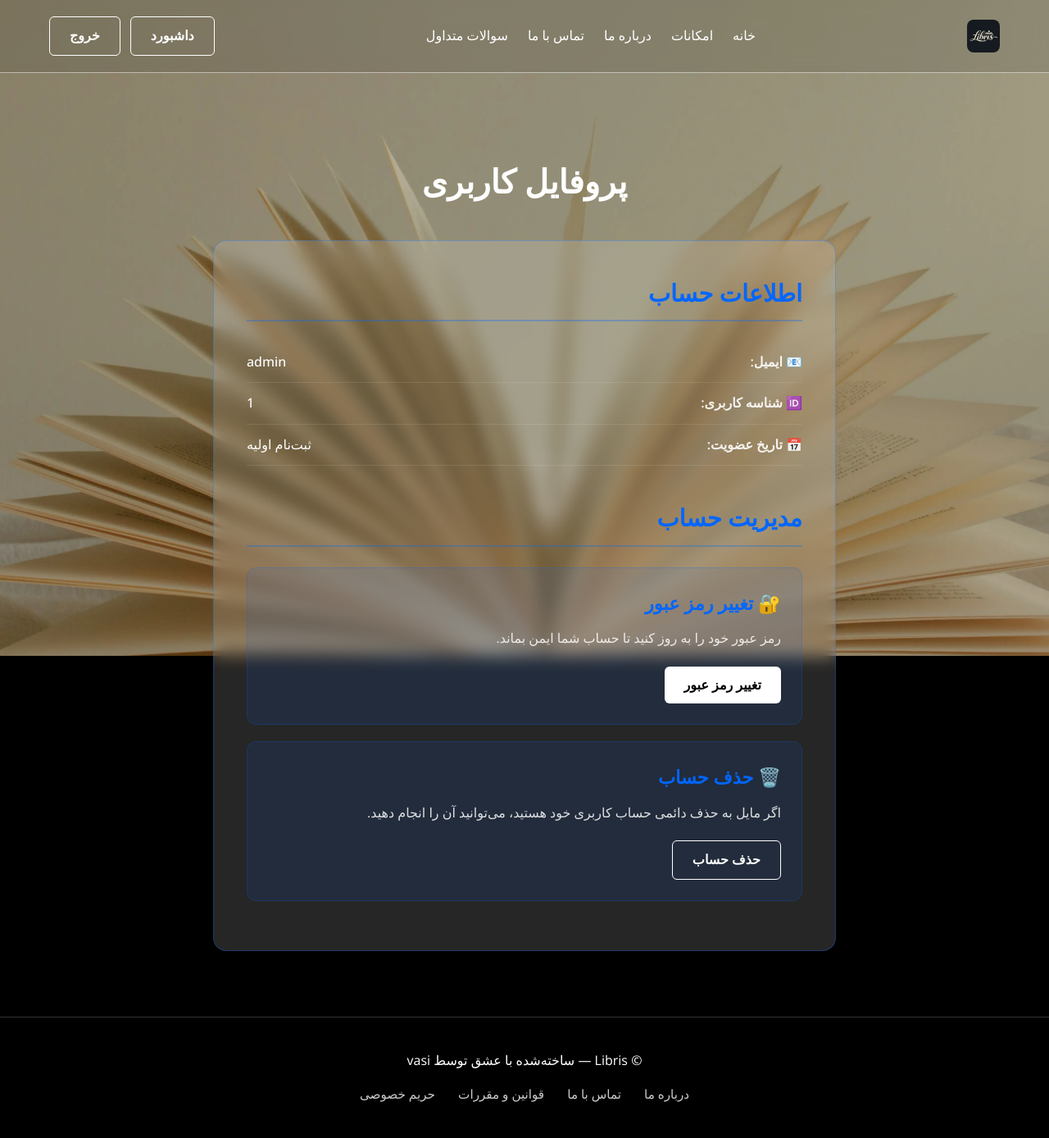
After one commit to MaedehSoleymani/Libris-your-personal-library, a Flask app: page /profile in a window 1280 px wide. The commit adds this page. Shown: the whole page at 82% size. Run offline with Flask 3, Linux system fonts and the light colour scheme; a user stored in the database is signed in.

Commit message:
adding profile and change_password html&css- refining flash message- password min=5

```diff
--- a/app.py
+++ b/app.py
@@ -23,7 +23,8 @@ def reset_db():
         with app.app_context():
             db.drop_all()
             db.create_all()
-            admin = User(email="admin", password="1234")
+            admin = User(email="admin")
+            admin.password= "1234"
             db.session.add(admin)
             db.session.commit()
         return "Database has been reset successfully. Admin user created."
@@ -74,19 +75,20 @@ def home():
 def login():
     try:
         if request.method == 'POST':
-            print("Form keys:", list(request.form.keys()))
-            print("Form data:", request.form)
             email = request.form.get('email')
             password = request.form.get('password')
-            print (email,password)
-            user= User.query.filter_by(email=email,password=password).first()
-            print (user)
-            if user:
+            user= User.query.filter_by(email=email).first()
+            if user and user.verify_password(password):
                 session['email'] = email
-                flash (f"welcome {user}","success")
+                print(f"user email: {email} - Password hash:{user.password_hash}")
+                flash ("با موفقیت وارد شدید.","success")
                 return redirect(url_for("dashboard"))
-            else:
-                return ("این نام کاربری وجود ندارد. آیا تمایل دارید اکانت بسازید؟")
+            elif user and not user.verify_password(password):
+                flash ("رمز عبور اشتباه است.", "error")
+                return redirect(url_for("dashboard"))
+            elif not user:
+                flash ("حساب کاربری‌ای با این ایمیل وجود ندارد.", "error")
+                return redirect(url_for("dashboard"))
     except Exception as e:
         return f"Error: {e}"
     return render_template('login.html')
@@ -102,13 +104,19 @@ def register():
     if request.method == "POST":
         email= request.form['email']
         password= request.form['password']
-        print (email,password)
-        print("Form keys:", list(request.form.keys()))
-        print("Form data:", request.form)
-        new_user= User (email=email, password=password)
-        print (new_user)
+        if len(password)<5:
+            flash("رمز عبور باید حداقل 5 کاراکتر باشد", "error")
+            return render_template("register.html")
+        existing_user= User.query.filter_by (email=email).first()
+        if existing_user:
+            flash ("حساب کاربری از قبل با این ایمیل وجود دارد.", "error")
+            return render_template("register.html")
+        new_user= User (email=email)
+        new_user.password= password
+        print(f"user email: {email} - Password hash:{new_user.password_hash}")
         db.session.add(new_user)
         db.session.commit()
+        flash ("حساب کاربری با موفقیت ساخته شد.", "success")
         return redirect (url_for("login"))
     return render_template("register.html")
 
@@ -137,6 +145,22 @@ def privacy_policy():
 @app.route ('/faq')
 def faq():
     return render_template ('faq.html')
+
+#-------------------------------------------
+#profile routes
+
+@app.route ('/profile')
+def profile():
+    user= User.query.filter_by (email=session['email']).first()
+    return render_template('profile.html',user=user)
+
+@app.route ('/delete_account')
+def delete_account():
+    pass
+
+@app.route ('/change_password')
+def change_password():
+    pass
 
 #-------------------------------------------
 #dashboard routes
--- a/static/css/privacy_policy.css
+++ b/static/css/privacy_policy.css
@@ -99,7 +99,7 @@ body::before {
   border-radius: 8px;
   padding: 25px;
   margin-top: 20px;
-  border-left: 4px solid #ff69b4;
+  border-left: 4px solid #0066ff;
 }
 
 .privacy-conclusion p {
--- /dev/null
+++ b/static/css/profile.css
@@ -0,0 +1,157 @@
+* {
+  margin: 0;
+  padding: 0;
+  box-sizing: border-box;
+  font-family: "Open Sans", sans-serif;
+}
+
+body {
+  direction: rtl;
+  min-height: 100vh;
+  background: #000;
+  color: #fff;
+  line-height: 1.6;
+}
+
+/* Background Image */
+body::before {
+  content: "";
+  position: fixed;
+  top: 0;
+  left: 0;
+  width: 100%;
+  height: 100%;
+  background-image: url("/static/images/login_bg.webp");
+  background-size: cover;
+  background-position: center;
+  background-repeat: no-repeat;
+  z-index: -1;
+}
+
+/* Container */
+.container {
+  max-width: 800px;
+  margin: 0 auto;
+  padding: 0 20px;
+}
+
+/* Sections */
+.section {
+  padding: 80px 0;
+  position: relative;
+}
+
+.profile-section {
+  padding: 100px 0 80px;
+  position: relative;
+}
+
+.section-title {
+  font-size: 2.5rem;
+  text-align: center;
+  margin-bottom: 40px;
+  color: #fff;
+}
+
+/* Profile Card */
+.profile-card {
+  background: rgba(255, 255, 255, 0.15);
+  backdrop-filter: blur(10px);
+  -webkit-backdrop-filter: blur(10px);
+  border: 1px solid rgba(0, 102, 255, 0.3); /* آبی شفاف */
+  border-radius: 16px;
+  padding: 40px;
+  display: grid;
+  gap: 40px;
+}
+
+/* Profile Info */
+.profile-info h2,
+.profile-actions h2 {
+  font-size: 1.8rem;
+  margin-bottom: 25px;
+  color: #0066ff; /* آبی اصلی */
+  padding-bottom: 10px;
+  border-bottom: 2px solid rgba(0, 102, 255, 0.3); /* آبی شفاف */
+}
+
+.info-item {
+  display: flex;
+  justify-content: space-between;
+  padding: 12px 0;
+  border-bottom: 1px solid rgba(255, 255, 255, 0.1);
+}
+
+.info-label {
+  font-weight: 600;
+  color: rgba(255, 255, 255, 0.9);
+}
+
+.info-value {
+  color: #fff;
+  font-weight: 500;
+}
+
+/* Profile Actions */
+.action-card {
+  background: rgba(0, 102, 255, 0.1); /* آبی بسیار شفاف */
+  border-radius: 12px;
+  padding: 25px;
+  margin-bottom: 20px;
+  transition: transform 0.3s, box-shadow 0.3s;
+  border: 1px solid rgba(0, 102, 255, 0.2); /* حاشیه آبی */
+}
+
+.action-card:hover {
+  transform: translateY(-3px);
+  box-shadow: 0 8px 20px rgba(0, 102, 255, 0.2); /* سایه آبی */
+}
+
+.action-card h3 {
+  font-size: 1.4rem;
+  margin-bottom: 12px;
+  color: #0066ff; /* آبی اصلی */
+}
+
+.action-card p {
+  color: rgba(255, 255, 255, 0.85);
+  margin-bottom: 20px;
+  line-height: 1.7;
+}
+
+/* Buttons */
+
+.delete-btn {
+  border-color: #f44336;
+  color: #f44336;
+}
+
+.delete-btn:hover {
+  background: rgba(244, 67, 54, 0.15);
+  border-color: #f44336;
+}
+
+/* Responsive */
+@media (max-width: 768px) {
+  .profile-card {
+    padding: 30px 20px;
+  }
+
+  .section-title {
+    font-size: 2rem;
+  }
+
+  .info-item {
+    flex-direction: column;
+    gap: 8px;
+  }
+
+  .action-card {
+    padding: 20px;
+  }
+
+  .btn {
+    width: 100%;
+    margin-top: 10px;
+  }
+}
--- a/templates/admin.html
+++ b/templates/admin.html
@@ -24,7 +24,6 @@
             <tr>
               <th>ID</th>
               <th>ایمیل</th>
-              <th>رمز عبور</th>
               <th>عملیات</th>
             </tr>
           </thead>
@@ -33,7 +32,6 @@
             <tr>
               <td>{{ user.id }}</td>
               <td>{{ user.email }}</td>
-              <td>{{ user.password }}</td>
               <td>
                 <a href="{{ url_for('edit_users', user_id=user.id) }}" class="btn btn-primary">ویرایش</a>
                 <a href="{{ url_for('delete_user', user_id=user.id) }}" class="btn btn-outline">حذف</a>
--- a/templates/dashboard.html
+++ b/templates/dashboard.html
@@ -8,10 +8,13 @@
   <link rel="stylesheet" href="{{ url_for('static', filename='css/dashboard.css') }}">
   <link rel="stylesheet" href="{{ url_for('static', filename='css/header.css') }}">
   <link rel="stylesheet" href="{{ url_for('static', filename='css/footer.css') }}">
-  <link rel="stylesheet" href="{{ url_for('static', filename='css/header.css') }}">
+  <link rel="stylesheet" href="{{ url_for('static', filename='css/flash.css') }}">
   <link rel="stylesheet" href="https://fonts.googleapis.com/css2?family=Open+Sans:wght@300;400;500;600;700&display=swap">
 </head>
 <body>
+
+  <!-- Flash -->
+   {% include "flash.html" %}
 
   <!-- Header -->
   {% include "header.html" %}
--- a/templates/header.html
+++ b/templates/header.html
@@ -12,8 +12,11 @@
             <a href="/faq">سوالات متداول</a>
         </nav>
         <div class="auth-buttons">
-            {% if session.email %}
-                <a href="{{ url_for('dashboard') }}" class="btn btn-outline">حساب کاربری</a>
+            {% if session.email and request.endpoint=='dashboard' %}
+                <a href="{{ url_for('profile') }}" class="btn btn-outline">حساب کاربری</a>
+                <a href="{{ url_for('logout') }}" class="btn btn-outline">خروج</a>
+            {% elif session.email and request.endpoint=='profile' %}
+                <a href="{{ url_for('dashboard') }}" class="btn btn-outline">داشبورد</a>
                 <a href="{{ url_for('logout') }}" class="btn btn-outline">خروج</a>
             {% else %}
                 <a href="{{ url_for('login') }}" class="btn btn-outline">ورود</a>
--- a/templates/login.html
+++ b/templates/login.html
@@ -7,9 +7,12 @@
   <link rel="stylesheet" href="{{ url_for('static', filename='css/login.css') }}">
   <link rel="stylesheet" href="{{ url_for('static', filename='css/header.css') }}">
   <link rel="stylesheet" href="{{ url_for('static', filename='css/footer.css') }}">
+  <link rel="stylesheet" href="{{ url_for('static', filename='css/flash.css') }}">
   <link rel="stylesheet" href="https://fonts.googleapis.com/css2?family=Open+Sans:wght@300;400;500;600;700&display=swap">
 </head>
 <body>
+  <!-- Flash -->
+  {% include "flash.html" %}
 
   <!-- Header -->
   {% include "header.html" %}
--- /dev/null
+++ b/templates/profile.html
@@ -0,0 +1,63 @@
+<!DOCTYPE html>
+<html lang="fa" dir="rtl">
+<head>
+    <meta charset="UTF-8">
+    <meta name="viewport" content="width=device-width, initial-scale=1.0">
+    <title>پروفایل کاربری | لیبریس</title>
+    <link rel="stylesheet" href="{{ url_for('static', filename='css/profile.css') }}">
+    <link rel="stylesheet" href="{{ url_for('static', filename='css/header.css') }}">
+    <link rel="stylesheet" href="{{ url_for('static', filename='css/footer.css') }}">
+    <link rel="stylesheet" href="https://fonts.googleapis.com/css2?family=Open+Sans:wght@300;400;500;600;700&display=swap">
+</head>
+<body>
+
+    <!-- Header -->
+    {% include "header.html" %}
+
+    <!-- Profile Section -->
+    <section class="profile-section">
+        <div class="container">
+            <h1 class="section-title">پروفایل کاربری</h1>
+
+            <div class="profile-card">
+                <div class="profile-info">
+                    <h2>اطلاعات حساب</h2>
+                    <div class="info-item">
+                        <span class="info-label">📧 ایمیل:</span>
+                        <span class="info-value">{{ user.email }}</span>
+                    </div>
+                    <div class="info-item">
+                        <span class="info-label">🆔 شناسه کاربری:</span>
+                        <span class="info-value">{{ user.id }}</span>
+                    </div>
+                    <div class="info-item">
+                        <span class="info-label">📅 تاریخ عضویت:</span>
+                        <span class="info-value">ثبت‌نام اولیه</span>
+                    </div>
+                </div>
+
+                <div class="profile-actions">
+                    <h2>مدیریت حساب</h2>
+
+                    <div class="action-card">
+                        <h3>🔐 تغییر رمز عبور</h3>
+                        <p>رمز عبور خود را به روز کنید تا حساب شما ایمن بماند.</p>
+                        <a href="{{ url_for('change_password') }}" class="btn btn-primary">تغییر رمز عبور</a>
+                    </div>
+
+                    <div class="action-card">
+                        <h3>🗑️ حذف حساب</h3>
+                        <p>اگر مایل به حذف دائمی حساب کاربری خود هستید، می‌توانید آن را انجام دهید.</p>
+                        <a href="{{ url_for('delete_account') }}" class="btn btn-outline delete-btn"
+                           onclick="return confirm('آیا مطمئن هستید؟ این عمل غیرقابل بازگشت است!')">حذف حساب</a>
+                    </div>
+                </div>
+            </div>
+        </div>
+    </section>
+
+    <!-- Footer -->
+    {% include "footer.html" %}
+
+</body>
+</html>
--- a/templates/register.html
+++ b/templates/register.html
@@ -7,9 +7,13 @@
   <link rel="stylesheet" href="{{ url_for('static', filename='css/register.css') }}">
   <link rel="stylesheet" href="{{ url_for('static', filename='css/header.css') }}">
   <link rel="stylesheet" href="{{ url_for('static', filename='css/footer.css') }}">
+  <link rel="stylesheet" href="{{ url_for('static', filename='css/flash.css') }}">
   <link rel="stylesheet" href="https://fonts.googleapis.com/css2?family=Open+Sans:wght@300;400;500;600;700&display=swap">
 </head>
 <body>
+
+  <!-- flash -->
+  {% include "flash.html" %}
 
   <!-- Header -->
   {% include "header.html" %}
@@ -27,7 +31,7 @@
           </div>
 
           <div class="input-field">
-            <input type="password" name="password" id="passwordInput" required>
+            <input type="password" name="password" id="passwordInput" minlength="5" required>
             <label>رمز عبور خود را وارد کنید</label>
           </div>
 
```
Also changed, not shown: models/users.py (+13 -1 lines), static/css/flash.css (added, +45 -0 lines), templates/change_password.html (added, +50 -0 lines), templates/flash.html (added, +12 -0 lines), instance/sqlite.db.
